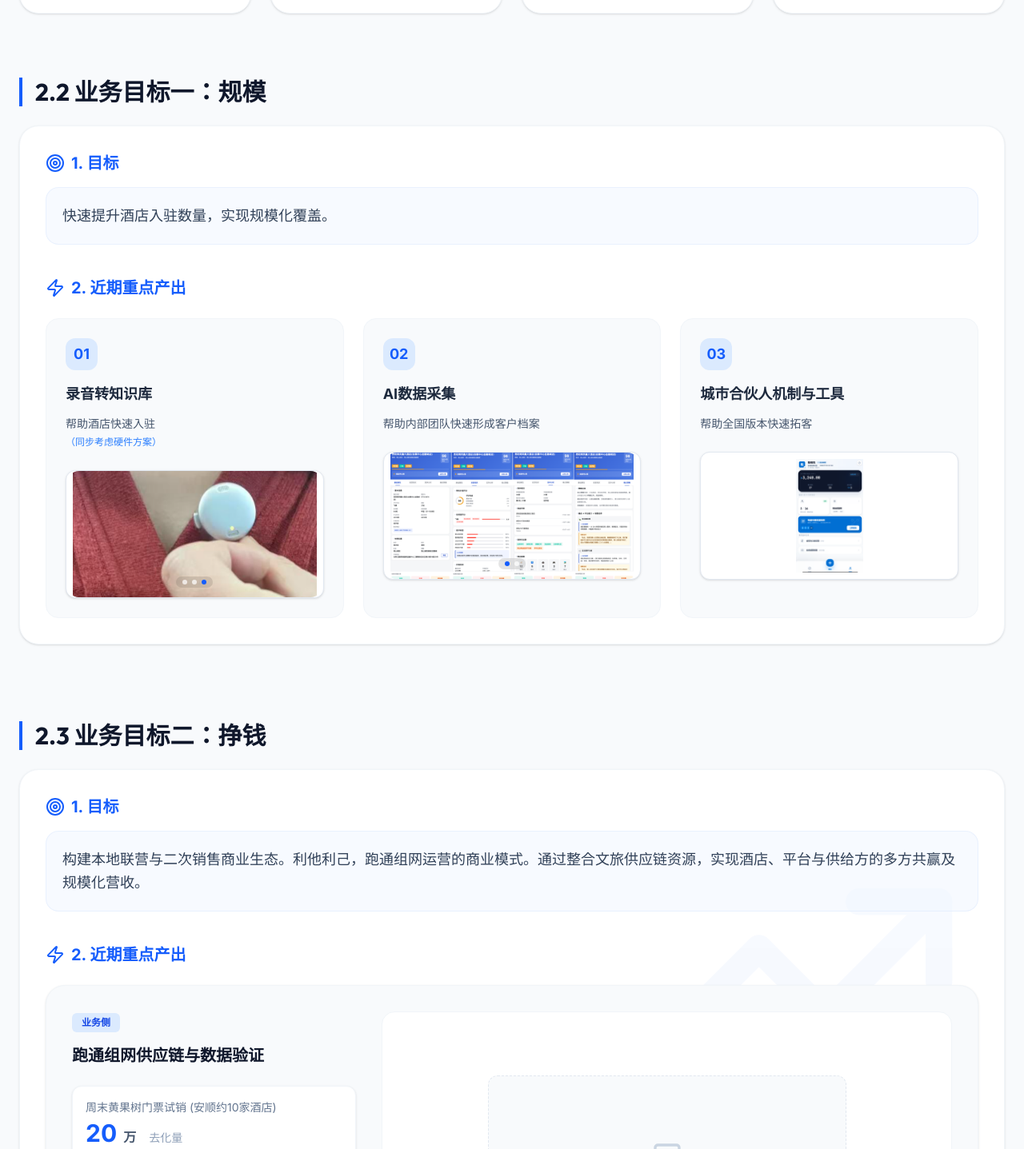
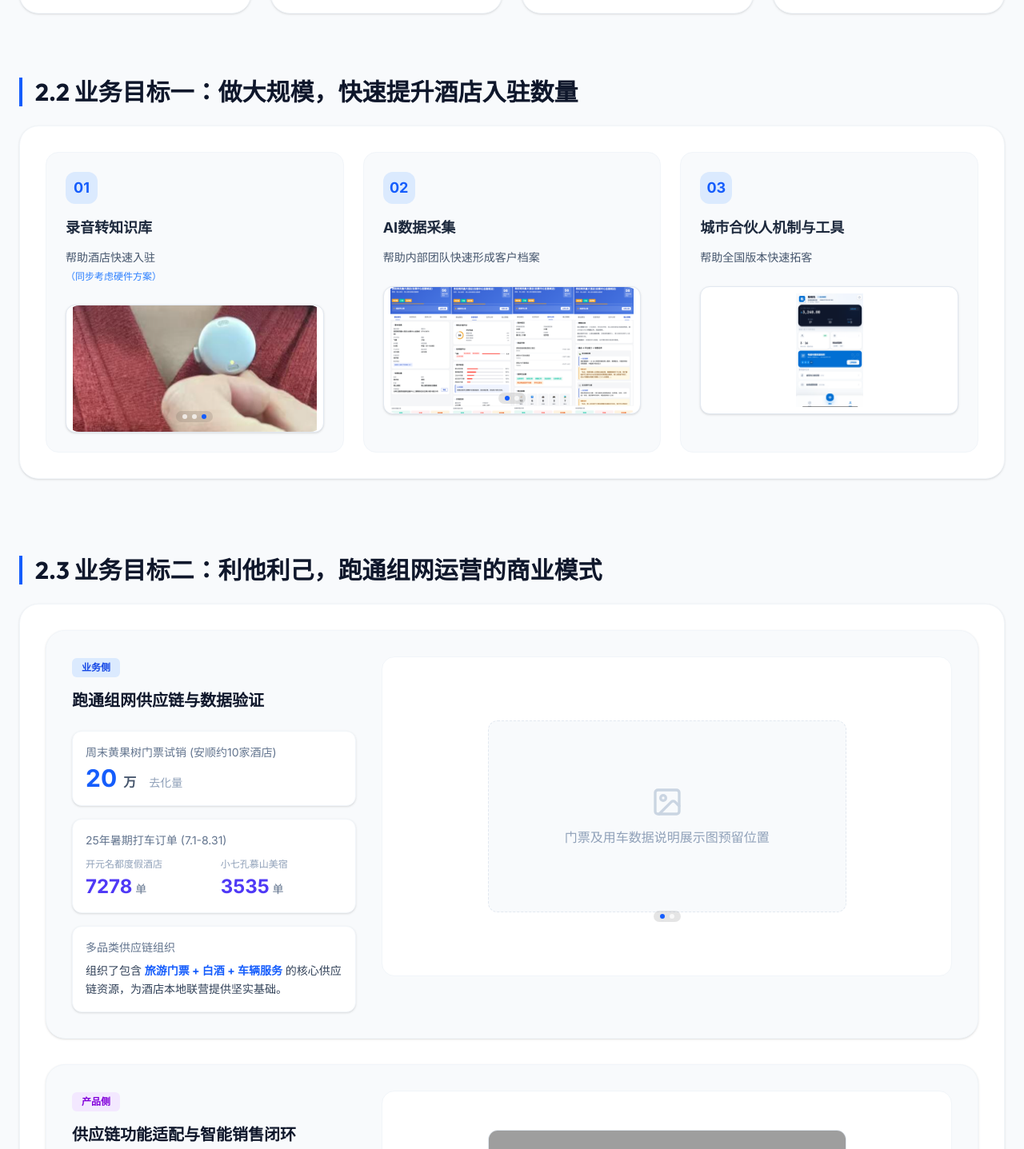
Before and after one commit to arifinfirman788-blip/429hotel, a React (Vite) app: page / in a window 1280 px wide. Shown: the part 3133-4570 px from the top of the page at 80% size. Built offline with nearby package versions, Linux system fonts and the light colour scheme; grey boxes are pictures that could not be loaded.

Commit message:
chore: Update GitHub Actions workflow for gh-pages branch deployment

```diff
--- a/src/App.tsx
+++ b/src/App.tsx
@@ -519,31 +519,14 @@ export default function App() {
               </div>
             </div>
 
-            {/* 2.2 业务目标一：规模 */}
+            {/* 2.2 业务目标一：做大规模，快速提升酒店入驻数量 */}
             <div className="mb-24 space-y-16">
               <div>
-                <h3 className="text-2xl md:text-3xl font-bold mb-6 font-display text-slate-900 border-l-4 border-blue-600 pl-4">2.2 业务目标一：规模</h3>
+                <h3 className="text-2xl md:text-3xl font-bold mb-6 font-display text-slate-900 border-l-4 border-blue-600 pl-4">2.2 业务目标一：做大规模，快速提升酒店入驻数量</h3>
 
                 <div className="bg-white rounded-3xl p-8 shadow-sm border border-slate-100 mb-8">
-                  {/* 1. 目标 */}
-                  <div className="mb-10">
-                    <h4 className="text-xl font-bold text-blue-600 mb-4 flex items-center gap-2">
-                      <Target className="w-6 h-6" />
-                      1. 目标
-                    </h4>
-                    <div className="bg-blue-50/50 p-5 rounded-2xl border border-blue-100/50">
-                      <p className="text-slate-700 text-base md:text-lg leading-relaxed font-medium">
-                        快速提升酒店入驻数量，实现规模化覆盖。
-                      </p>
-                    </div>
-                  </div>
-
-                  {/* 2. 近期重点产出 */}
+                  {/* 近期重点产出 */}
                   <div>
-                    <h4 className="text-xl font-bold text-blue-600 mb-6 flex items-center gap-2">
-                      <Zap className="w-6 h-6" />
-                      2. 近期重点产出
-                    </h4>
                     <div className="grid grid-cols-1 md:grid-cols-3 gap-6">
                       <div
                         className="bg-slate-50 p-6 rounded-2xl border border-slate-100 hover:border-blue-200 hover:shadow-md transition-all cursor-pointer group"
@@ -638,35 +621,18 @@ export default function App() {
               </div>
             </div>
 
-            {/* 2.3 业务目标二：挣钱 */}
+            {/* 2.3 业务目标二：利他利己，跑通组网运营的商业模式 */}
             <div id="money" className="mb-24 space-y-16">
               <div>
-                <h3 className="text-2xl md:text-3xl font-bold mb-6 font-display text-slate-900 border-l-4 border-blue-600 pl-4">2.3 业务目标二：挣钱</h3>
+                <h3 className="text-2xl md:text-3xl font-bold mb-6 font-display text-slate-900 border-l-4 border-blue-600 pl-4">2.3 业务目标二：利他利己，跑通组网运营的商业模式</h3>
 
                 <div className="bg-white rounded-3xl p-8 shadow-sm border border-slate-100 mb-8 relative overflow-hidden">
                   <div className="absolute top-0 right-0 p-12 opacity-[0.03] pointer-events-none text-blue-600">
                     <TrendingUp size={400} />
                   </div>
 
-                  {/* 1. 目标 */}
-                  <div className="mb-10 relative z-10">
-                    <h4 className="text-xl font-bold text-blue-600 mb-4 flex items-center gap-2">
-                      <Target className="w-6 h-6" />
-                      1. 目标
-                    </h4>
-                    <div className="bg-blue-50/50 p-5 rounded-2xl border border-blue-100/50">
-                      <p className="text-slate-700 text-base md:text-lg leading-relaxed font-medium">
-                        构建本地联营与二次销售商业生态。利他利己，跑通组网运营的商业模式。通过整合文旅供应链资源，实现酒店、平台与供给方的多方共赢及规模化营收。
-                      </p>
-                    </div>
-                  </div>
-
-                  {/* 2. 近期重点产出 */}
+                  {/* 近期重点产出 */}
                   <div className="relative z-10">
-                    <h4 className="text-xl font-bold text-blue-600 mb-6 flex items-center gap-2">
-                      <Zap className="w-6 h-6" />
-                      2. 近期重点产出
-                    </h4>
                     <div className="space-y-8">
                       {/* 业务侧 */}
                       <div className="bg-slate-50 border border-slate-100 p-6 md:p-8 rounded-3xl shadow-sm hover:shadow-md transition-shadow">
@@ -866,31 +832,14 @@ export default function App() {
               </div>
             </div>
 
-            {/* 2.4 业务目标三：住客体验 */}
+            {/* 2.4 业务目标三：加强住客产品体验，提升住店评价 */}
             <div id="experience" className="mb-24 space-y-16">
               <div>
-                <h3 className="text-2xl md:text-3xl font-bold mb-6 font-display text-slate-900 border-l-4 border-blue-600 pl-4">2.4 业务目标三：住客体验</h3>
+                <h3 className="text-2xl md:text-3xl font-bold mb-6 font-display text-slate-900 border-l-4 border-blue-600 pl-4">2.4 业务目标三：加强住客产品体验，提升住店评价</h3>
 
                 <div className="bg-white rounded-3xl p-8 shadow-sm border border-slate-100 mb-8 relative overflow-hidden">
-                  {/* 1. 目标 */}
-                  <div className="mb-10 relative z-10">
-                    <h4 className="text-xl font-bold text-blue-600 mb-4 flex items-center gap-2">
-                      <Target className="w-6 h-6" />
-                      1. 目标
-                    </h4>
-                    <div className="bg-blue-50/50 p-5 rounded-2xl border border-blue-100/50">
-                      <p className="text-slate-700 text-base md:text-lg leading-relaxed font-medium">
-                        从被动响应到主动感知。加强住客产品体验，提升住店评价。
-                      </p>
-                    </div>
-                  </div>
-
-                  {/* 2. 近期重点产出 */}
+                  {/* 近期重点产出 */}
                   <div className="relative z-10">
-                    <h4 className="text-xl font-bold text-blue-600 mb-6 flex items-center gap-2">
-                      <Zap className="w-6 h-6" />
-                      2. 近期重点产出
-                    </h4>
 
                     <div className="space-y-8">
                       {/* 1、首页改版 */}
@@ -1026,31 +975,14 @@ export default function App() {
               </div>
             </div>
 
-            {/* 2.5 业务目标四：酒店工作台 */}
+            {/* 2.5 业务目标四：重构经营逻辑，实现酒店运营自驱 */}
             <div id="workstation" className="mb-24 space-y-16">
                <div>
-                 <h3 className="text-2xl md:text-3xl font-bold mb-6 font-display text-slate-900 border-l-4 border-blue-600 pl-4">2.5 业务目标四：酒店工作台</h3>
+                 <h3 className="text-2xl md:text-3xl font-bold mb-6 font-display text-slate-900 border-l-4 border-blue-600 pl-4">2.5 业务目标四：重构经营逻辑，实现酒店运营自驱</h3>
 
                  <div className="bg-white rounded-3xl p-8 shadow-sm border border-slate-100 mb-8 relative overflow-hidden">
-                   {/* 1. 目标 */}
-                   <div className="mb-10 relative z-10">
-                     <h4 className="text-xl font-bold text-blue-600 mb-4 flex items-center gap-2">
-                       <Target className="w-6 h-6" />
-                       1. 目标
-                     </h4>
-                     <div className="bg-blue-50/50 p-5 rounded-2xl border border-blue-100/50">
-                       <p className="text-slate-700 text-base md:text-lg leading-relaxed font-medium">
-                         打造酒店老板和员工的双端工作台。重构经营逻辑，实现酒店运营自驱。
-                       </p>
-                     </div>
-                   </div>
-
-                   {/* 2. 近期重点产出 */}
+                   {/* 近期重点产出 */}
                    <div className="relative z-10">
-                     <h4 className="text-xl font-bold text-blue-600 mb-6 flex items-center gap-2">
-                       <Zap className="w-6 h-6" />
-                       2. 近期重点产出
-                     </h4>
 
                      <div className="space-y-8">
                        <div className="bg-white border border-slate-100 p-6 md:p-8 rounded-3xl shadow-sm hover:shadow-md transition-shadow">
```
